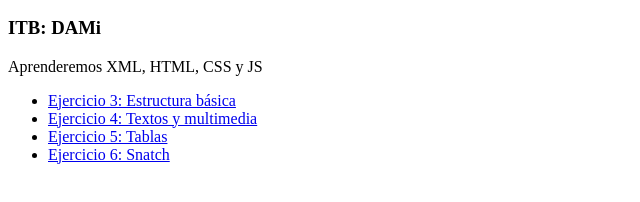
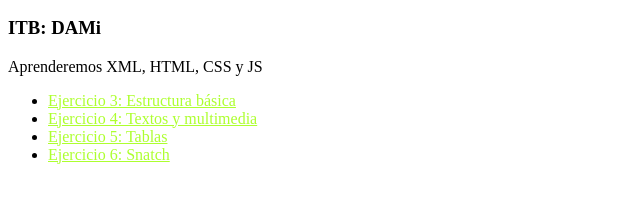
Before and after one commit to marcoscortes7e5/m04, a plain HTML site: page index.html in a window 1280 px wide. Shown: the part 110-312 px from the top of the page, without its empty margins (0-640 px from the left). Drawn offline with Linux system fonts and the light colour scheme.

Commit message:
Update stylesheet.css
a verde

```diff
--- a/stylesheet.css
+++ b/stylesheet.css
@@ -16,3 +16,6 @@ h2{
     color: grey;
     text-decoration: underline grey;
 }
+a{
+    color: greenyellow;
+}
```
